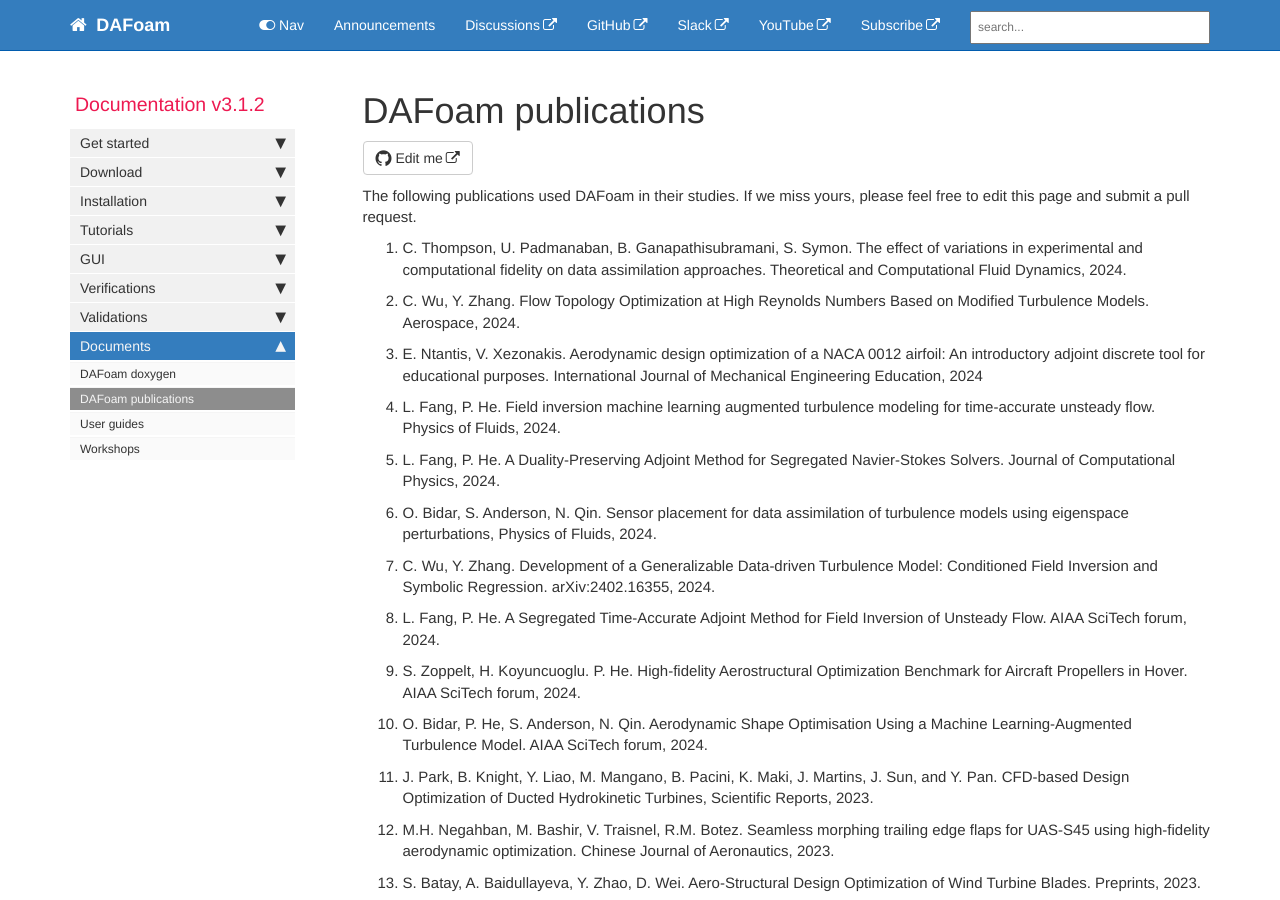
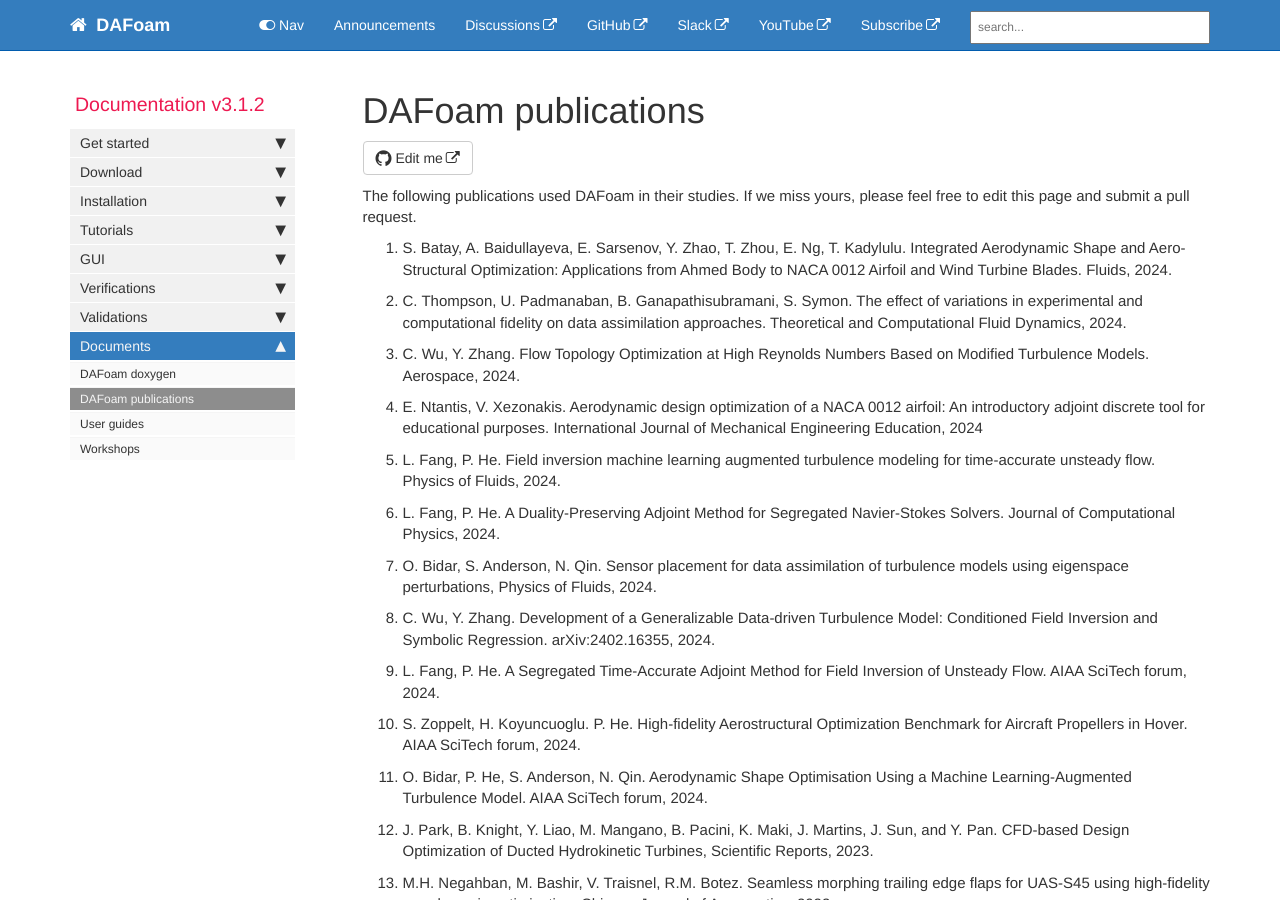
Before and after one commit to DAFoam/DAFoam.github.io, a Jekyll site: the page built from pages/mydoc/mydoc_docs_publications.md, in a window 1280 px wide and 900 px high. Built offline with Jekyll 4.4.1, drawn with Linux system fonts in a browser that asks for light colours; comment, search, counter and statistics services are not loaded.

Commit message:
content update

```diff
--- a/pages/mydoc/mydoc_docs_publications.md
+++ b/pages/mydoc/mydoc_docs_publications.md
@@ -10,6 +10,8 @@ folder: mydoc
 {: reversed="reversed"}
 
 The following publications used DAFoam in their studies. If we miss yours, please feel free to edit this page and submit a pull request.
+
+1. S. Batay, A. Baidullayeva, E. Sarsenov, Y. Zhao, T. Zhou, E. Ng, T. Kadylulu. Integrated Aerodynamic Shape and Aero-Structural Optimization: Applications from Ahmed Body to NACA 0012 Airfoil and Wind Turbine Blades. Fluids, 2024.
 
 1. C. Thompson, U. Padmanaban, B. Ganapathisubramani, S. Symon. The effect of variations in experimental and computational fidelity on data assimilation approaches. Theoretical and Computational Fluid Dynamics, 2024.
 
```
